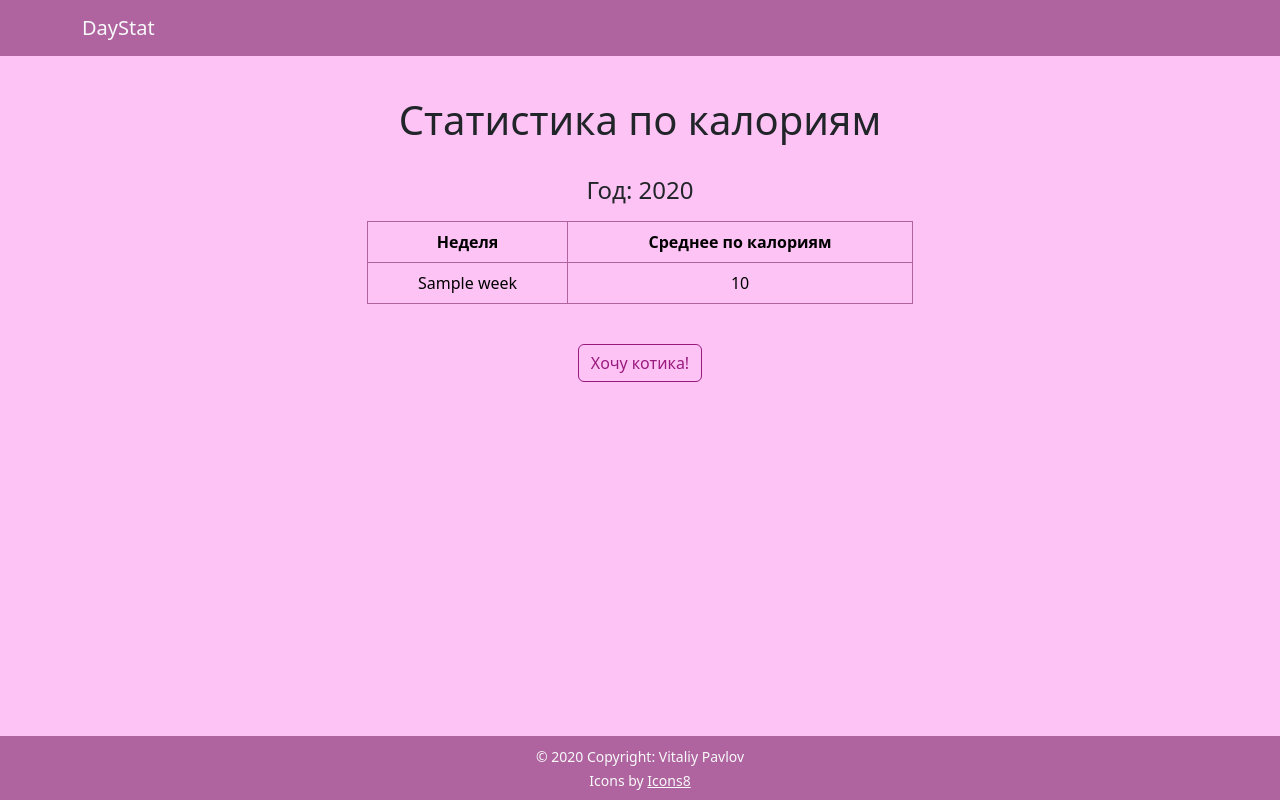
After one commit to v-2841/daystat, a Django app: template templates/daystats/calories_summary.html in a window 1280 px wide. The commit adds this page. Run offline with Django 5.2, Linux system fonts and the light colour scheme; the template is opened without the code that fills it: most values are stand-ins (such as "Sample title", 1, 10 or a date in 2020).

Commit message:
15.08.24

```diff
--- a/daystats/models.py
+++ b/daystats/models.py
@@ -64,5 +64,5 @@
         return f'{self.user} | {self.date}'
 
     def save(self, *args, **kwargs):
-        self.week = self.date.isocalendar().week
+        self.week = int(self.date.strftime('%W'))
         super().save(*args, **kwargs)
--- a/daystats/urls.py
+++ b/daystats/urls.py
@@ -11,5 +11,6 @@
     path('chart/<str:type>/<str:range>/',
          views.chart_api, name='chart_api'),
     path('chart/', views.chart, name='chart'),
+    path('calories_summary/', views.calories_summary, name='calories_summary'),
     path('', views.today, name='today'),
 ]
--- a/static/css/custom.css
+++ b/static/css/custom.css
@@ -89,3 +89,7 @@
   justify-content: center;
   height: 55px;
 }
+
+.cat-loading {
+  color: #991a7d;
+}
--- /dev/null
+++ b/static/js/cat.js
@@ -0,0 +1,19 @@
+let catButton = document.getElementById("cat-button");
+let catLoading = document.getElementById("cat-loading");
+let catImage = document.getElementById("cat-image");
+const urls = ["https://cataas.com/cat/gif", "https://cataas.com/cat"];
+
+catButton.addEventListener("click", () => {
+  catButton.classList.add("d-none");
+  catLoading.classList.remove("d-none");
+  fetch(urls[Math.floor(Math.random() * urls.length)])
+    .then((response) => response.blob())
+    .then((blob) => {
+      catImage.src = URL.createObjectURL(blob);
+    })
+    .then(() => {
+      catLoading.classList.add("d-none");
+      catImage.classList.remove("d-none");
+    })
+    .catch((error) => console.error("Ошибка загрузки:", error));
+});
--- /dev/null
+++ b/templates/daystats/calories_summary.html
@@ -0,0 +1,30 @@
+{% extends "base.html" %}
+{% block title %}
+  Статистика по калориям
+{% endblock title %}
+{% block content %}
+  <div class="row justify-content-center">
+    <div class="text-center col-lg-6">
+      <h1 class="py-3">Статистика по калориям</h1>
+      {% for year, weeks in data.items %}
+        <h4 class="py-2">Год: {{ year }}</h4>
+        <table class="table table-bordered">
+          <thead>
+            <tr>
+              <th>Неделя</th>
+              <th>Среднее по калориям</th>
+            </tr>
+          </thead>
+          <tbody>
+            {% for week, data in weeks.items %}
+              <tr>
+                <td>{{ week }}</td>
+                <td>{{ data.avg_calories|floatformat:0 }}</td>
+              </tr>
+            {% endfor %}
+          </tbody>
+        </table>
+      {% endfor %}
+    </div>
+  </div>
+{% endblock content %}
--- a/templates/includes/cat.html
+++ b/templates/includes/cat.html
@@ -1,18 +1,7 @@
-<div class="text-center m-4 d-none" id="cat-container">
-  <image id="cat-image" height="192px">
+{% load static %}
+<div class="text-center my-4" id="cat-container">
+  <button class="btn btn-outline-pink" id="cat-button">Хочу котика!</button>
+  <p class="d-none cat-loading" id="cat-loading">Загрузка...</p>
+  <image class="d-none" id="cat-image" width="300px">
 </div>
-<script>
-  let catContainer = document.getElementById("cat-container");
-  let image = document.getElementById("cat-image");
-  const urls = [
-    "https://cataas.com/cat/gif",
-    "https://cataas.com/cat"
-  ];
-  const randomUrl = urls[Math.floor(Math.random() * urls.length)];
-  fetch(randomUrl)
-    .then(response => response.blob())
-    .then(blob => {
-      image.src = URL.createObjectURL(blob);
-    })
-    .then(() => catContainer.classList.remove("d-none"));
-</script>
+<script src="{% static 'js/cat.js' %}"></script>
--- a/templates/includes/header.html
+++ b/templates/includes/header.html
@@ -2,7 +2,8 @@
   <div class="container">
     <a class="navbar-brand text-light" href="{% url 'daystats:today' %}">DayStat</a>
     {% if request.user.is_authenticated %}
-      <a class="nav-link text-light ms-auto"><i class="bi bi-egg-fried"></i></a>
+      <a class="nav-link text-light ms-auto"
+         href="{% url 'daystats:calories_summary' %}"><i class="bi bi-egg-fried"></i></a>
       <a class="nav-link text-light ms-5" href="{% url 'daystats:calendar' %}"><i class="bi bi-calendar3"></i></a>
       <a class="nav-link text-light ms-5" href="{% url 'daystats:chart' %}"><i class="bi bi-graph-down"></i></a>
     {% endif %}
```
Also changed, not shown: daystats/views.py (+34 -1 lines), templates/daystats/today.html (+4 -6 lines).
